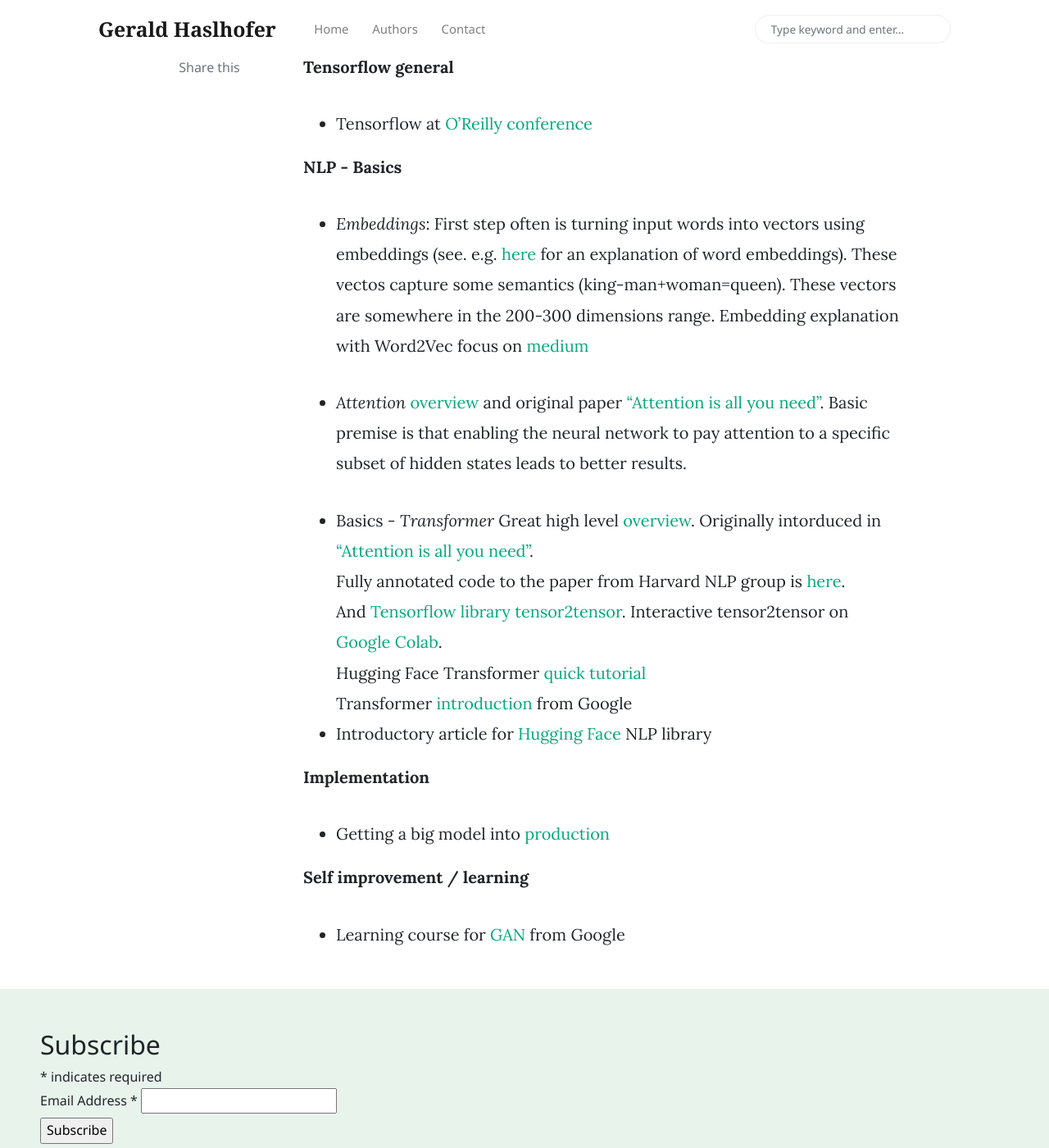
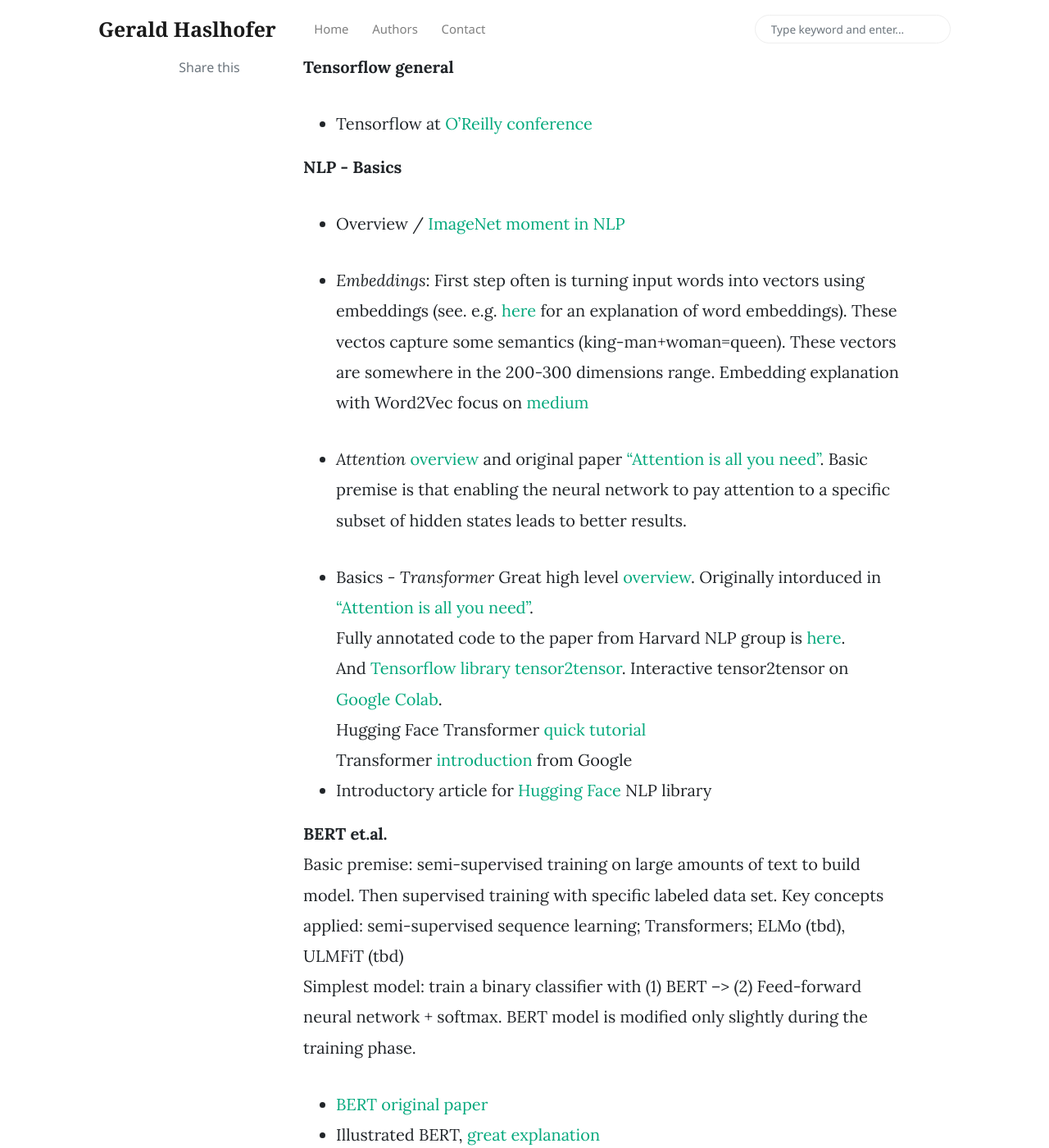
Before and after one commit to haslhofer/haslhofer.github.io, a Jekyll site: the page built from _posts/2019-11-29-backlog.md, in a window 1280 px wide and 1400 px high, scrolled down 641 px. Shown: the whole window at 82% size. Built offline with Jekyll 4.4.1, drawn with Linux system fonts in a browser that asks for light colours; nearby versions of some CDN libraries; comment, search, counter and statistics services are not loaded.

Commit message:
Update 2019-11-29-backlog.md

```diff
--- a/_posts/2019-11-29-backlog.md
+++ b/_posts/2019-11-29-backlog.md
@@ -18,6 +18,7 @@
 
 
 **NLP - Basics**
+* Overview / [ImageNet moment in NLP](https://ruder.io/nlp-imagenet/)
 
 * *Embeddings*:
 First step often is turning input words into vectors using embeddings (see. e.g. [here](https://machinelearningmastery.com/what-are-word-embeddings/) for an explanation of word embeddings). These vectos capture some semantics (king-man+woman=queen). These vectors are somewhere in the 200-300 dimensions range. Embedding explanation with Word2Vec focus on [medium](https://medium.com/deeper-learning/glossary-of-deep-learning-word-embedding-f90c3cec34ca)
@@ -31,6 +32,13 @@
 Transformer [introduction](https://ai.googleblog.com/2017/08/transformer-novel-neural-network.html) from Google
 * Introductory article for [Hugging Face](https://blog.tensorflow.org/2019/11/hugging-face-state-of-art-natural.html?m=1) NLP library
 
+**BERT et.al.**
+Basic premise: semi-supervised training on large amounts of text to build model. Then supervised training with specific labeled data set. Key concepts applied: semi-supervised sequence learning; Transformers; ELMo (tbd), ULMFiT (tbd)
+Simplest model: train a binary classifier with (1) BERT --> (2) Feed-forward neural network + softmax.
+BERT model is modified only slightly during the training phase.
+* [BERT original paper](https://arxiv.org/pdf/1810.04805.pdf)
+* Illustrated BERT, [great explanation](https://jalammar.github.io/illustrated-bert/)
+
 **Implementation**
 * Getting a big model into [production](https://medium.com/huggingface/scaling-a-massive-state-of-the-art-deep-learning-model-in-production-8277c5652d5f)
 
```
